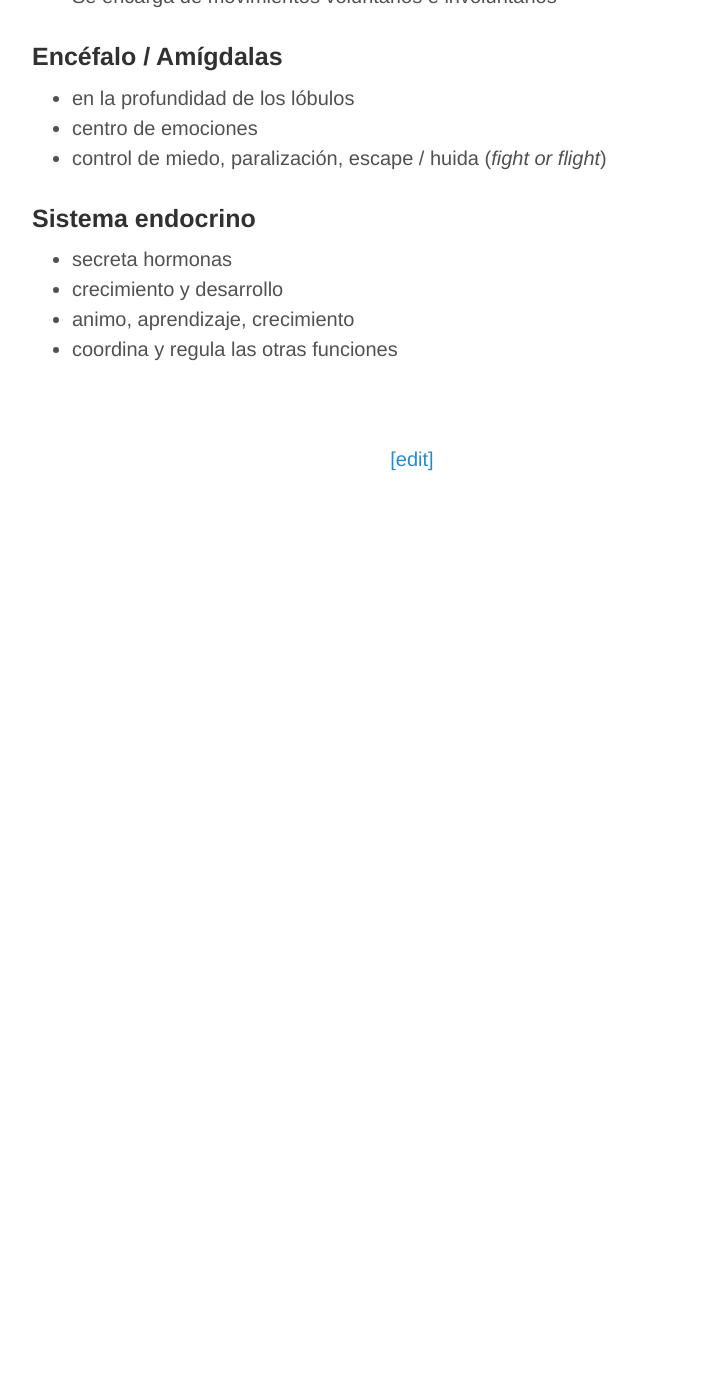
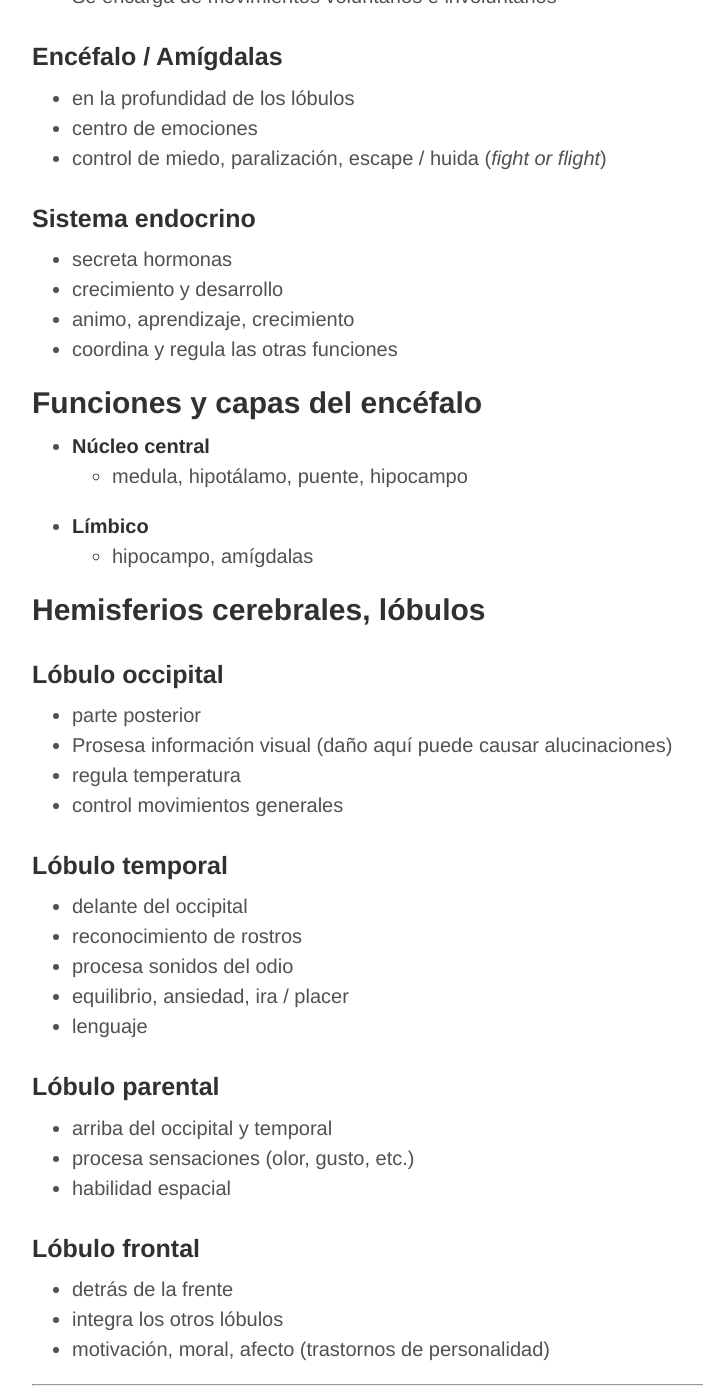
Before and after one commit to alex-esc/notes, a Jekyll site: the page built from _posts/2020-01-20-biolo-conducta.md, in a window 1280 px wide and 1400 px high, scrolled down 528 px. Shown: the whole window, without its empty margins (228-931 px from the left). Built offline with Jekyll 4.4.1, drawn with Linux system fonts in a browser that asks for light colours; before the commit the page ends 1010 px from its top, so only the background shows below that.

Commit message:
Update 2020-01-20-biolo-conducta.md

```diff
--- a/_posts/2020-01-20-biolo-conducta.md
+++ b/_posts/2020-01-20-biolo-conducta.md
@@ -31,3 +31,41 @@ tags:
 * crecimiento y desarrollo
 * animo, aprendizaje, crecimiento
 * coordina y regula las otras funciones
+
+## Funciones y capas del encéfalo
+
++ **Núcleo central**
+	- medula, hipotálamo, puente, hipocampo
++ **Límbico**
+	- hipocampo, amígdalas
+
+## Hemisferios cerebrales, lóbulos
+
+### Lóbulo occipital
+
+* parte posterior
+* Prosesa información visual (daño aquí puede causar alucinaciones)
+* regula temperatura
+* control movimientos generales
+
+### Lóbulo temporal
+
+* delante del occipital
+* reconocimiento de rostros
+* procesa sonidos del odio
+* equilibrio, ansiedad, ira / placer
+* lenguaje
+
+### Lóbulo parental
+
+* arriba del occipital y temporal
+* procesa sensaciones (olor, gusto, etc.)
+* habilidad espacial
+
+### Lóbulo frontal
+
+* detrás de la frente
+* integra los otros lóbulos
+* motivación, moral, afecto (trastornos de personalidad)
+
+---
```
